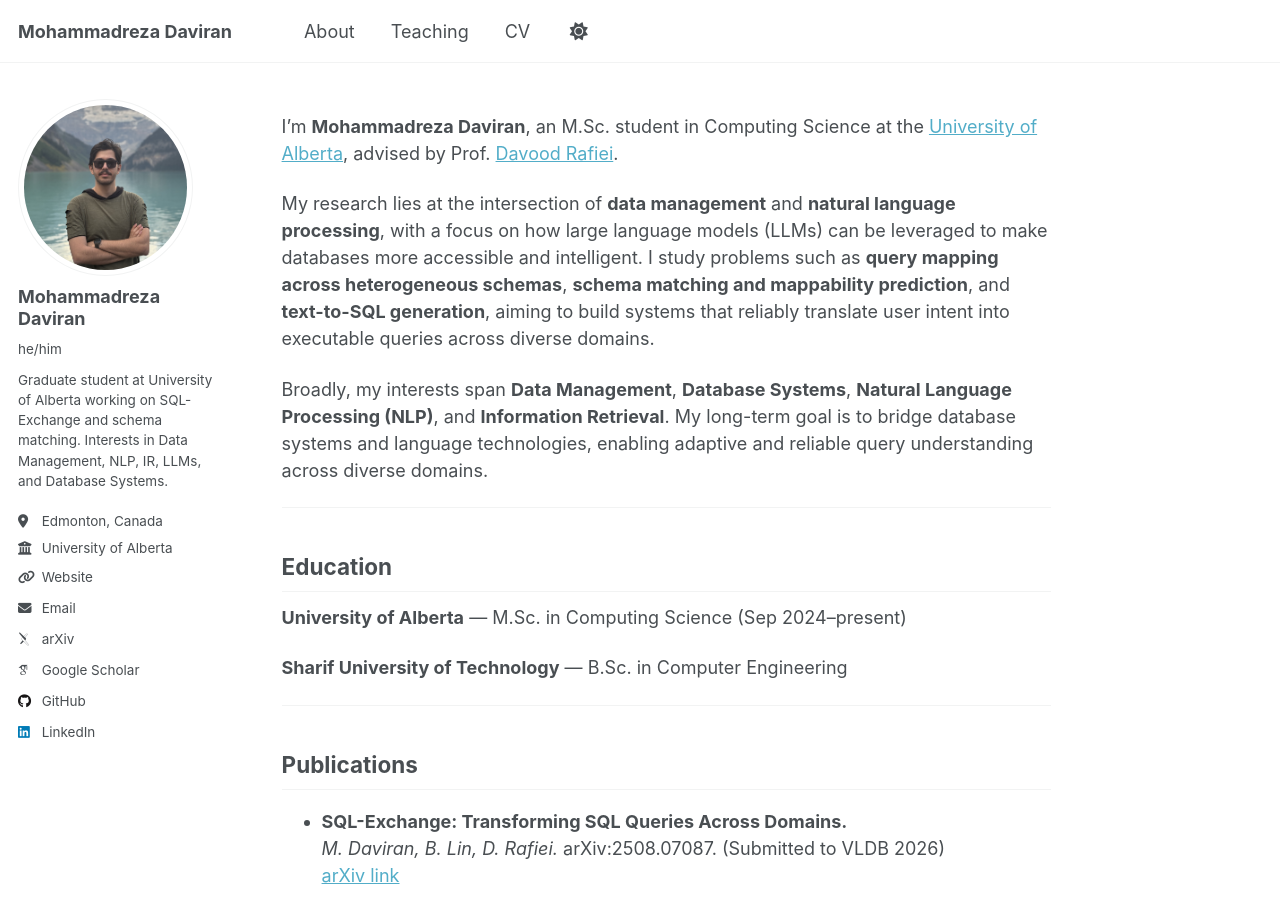
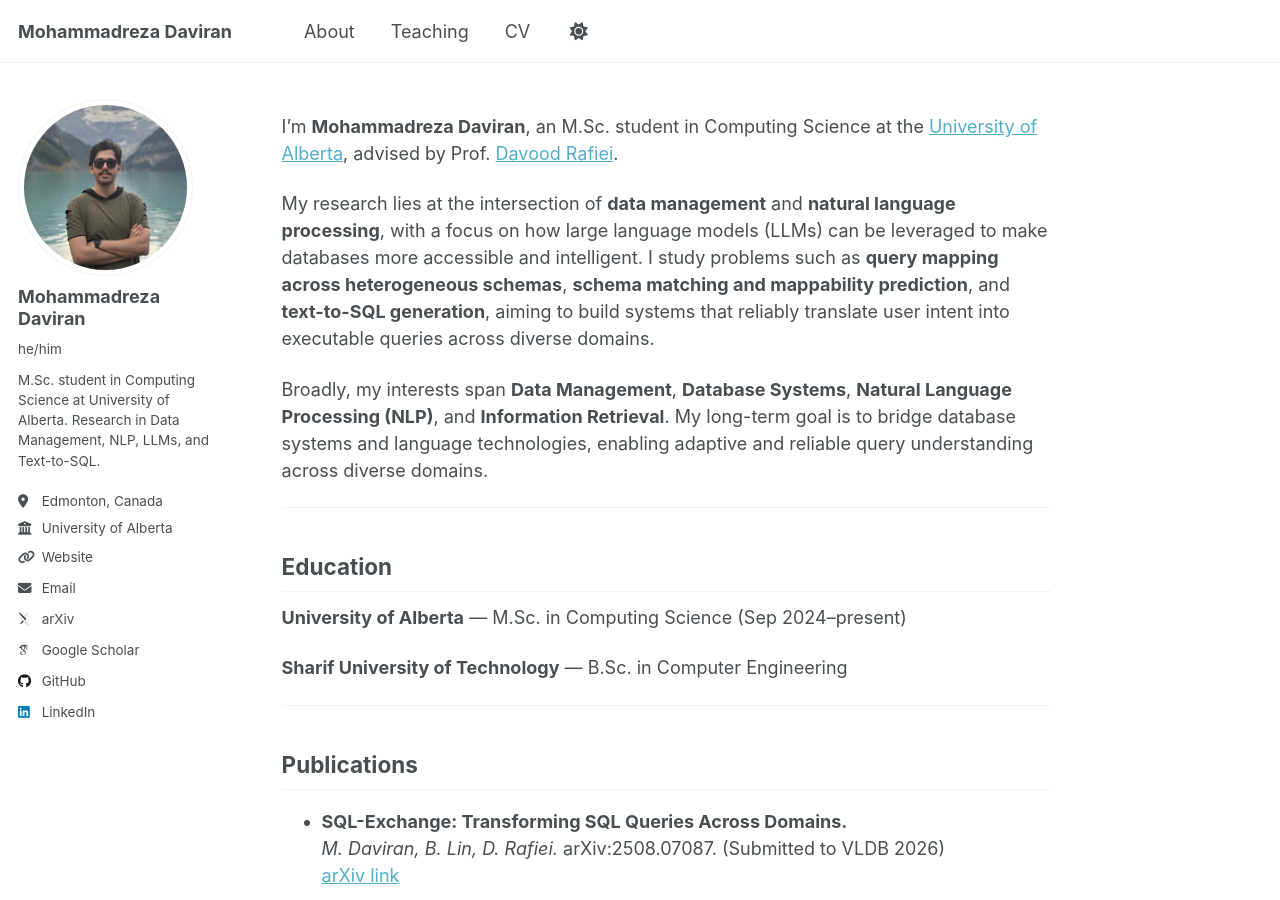
Before and after one commit to mmdrez4/mmdrez4.github.io, a Jekyll site: the page built from _pages/about.md, in a window 1280 px wide and 900 px high. Built offline with Jekyll 4.4.1, drawn with Linux system fonts in a browser that asks for light colours; some web fonts are replaced; a script that is not in the unit is left out.

Commit message:
Update _config.yml

```diff
--- a/_config.yml
+++ b/_config.yml
@@ -14,7 +14,7 @@ author:
   avatar           : "profile_2.jpg"
   name             : "Mohammadreza Daviran"
   pronouns         : "he/him"
-  bio              : "Graduate student at University of Alberta working on SQL-Exchange and schema matching. Interests in Data Management, NLP, IR, LLMs, and Database Systems."
+  bio              : "M.Sc. student in Computing Science at University of Alberta. Research in Data Management, NLP, LLMs, and Text-to-SQL."
   location         : "Edmonton, Canada"
   employer         : "University of Alberta"
   uri              : "https://www.ualberta.ca/en"
```
